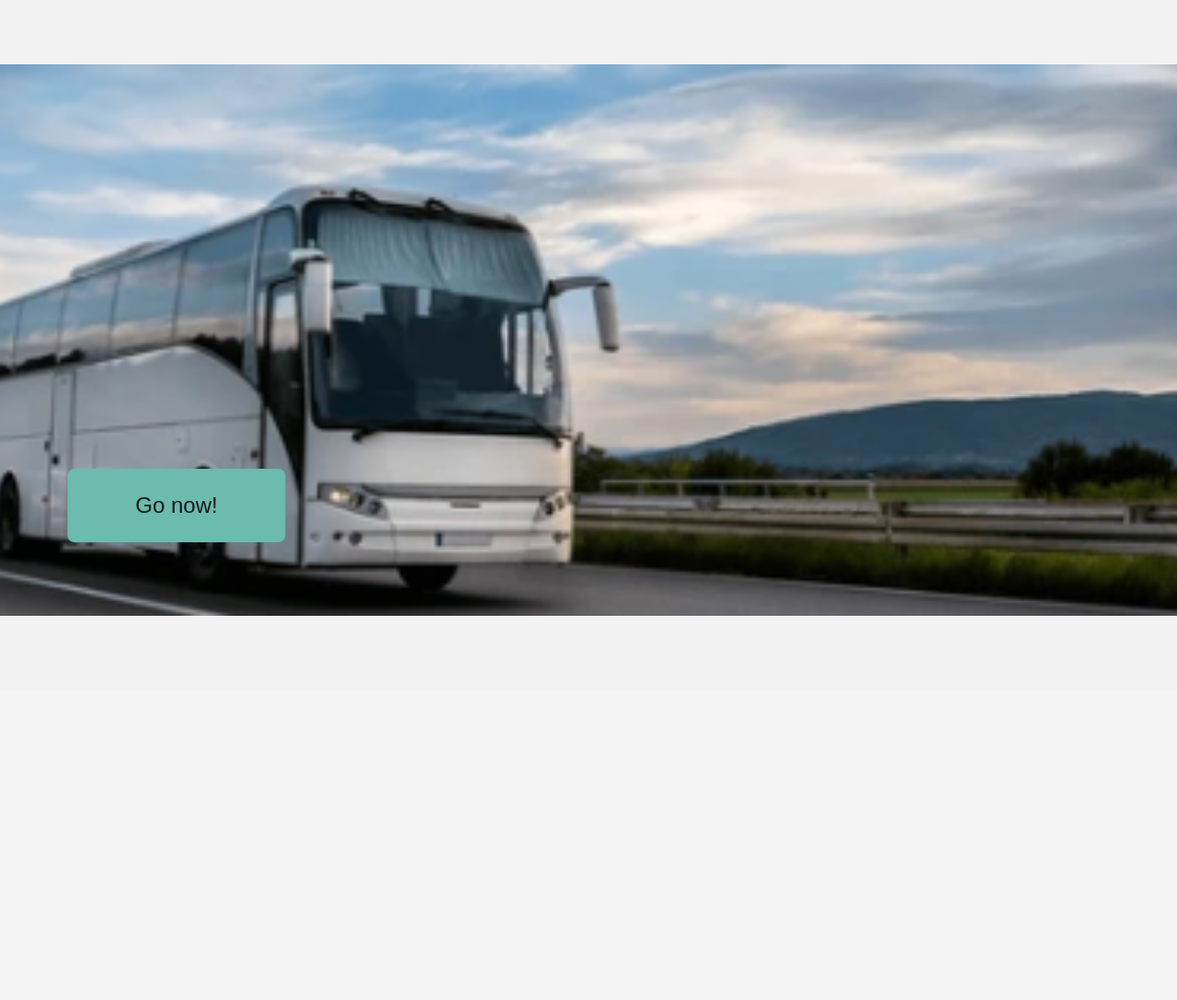
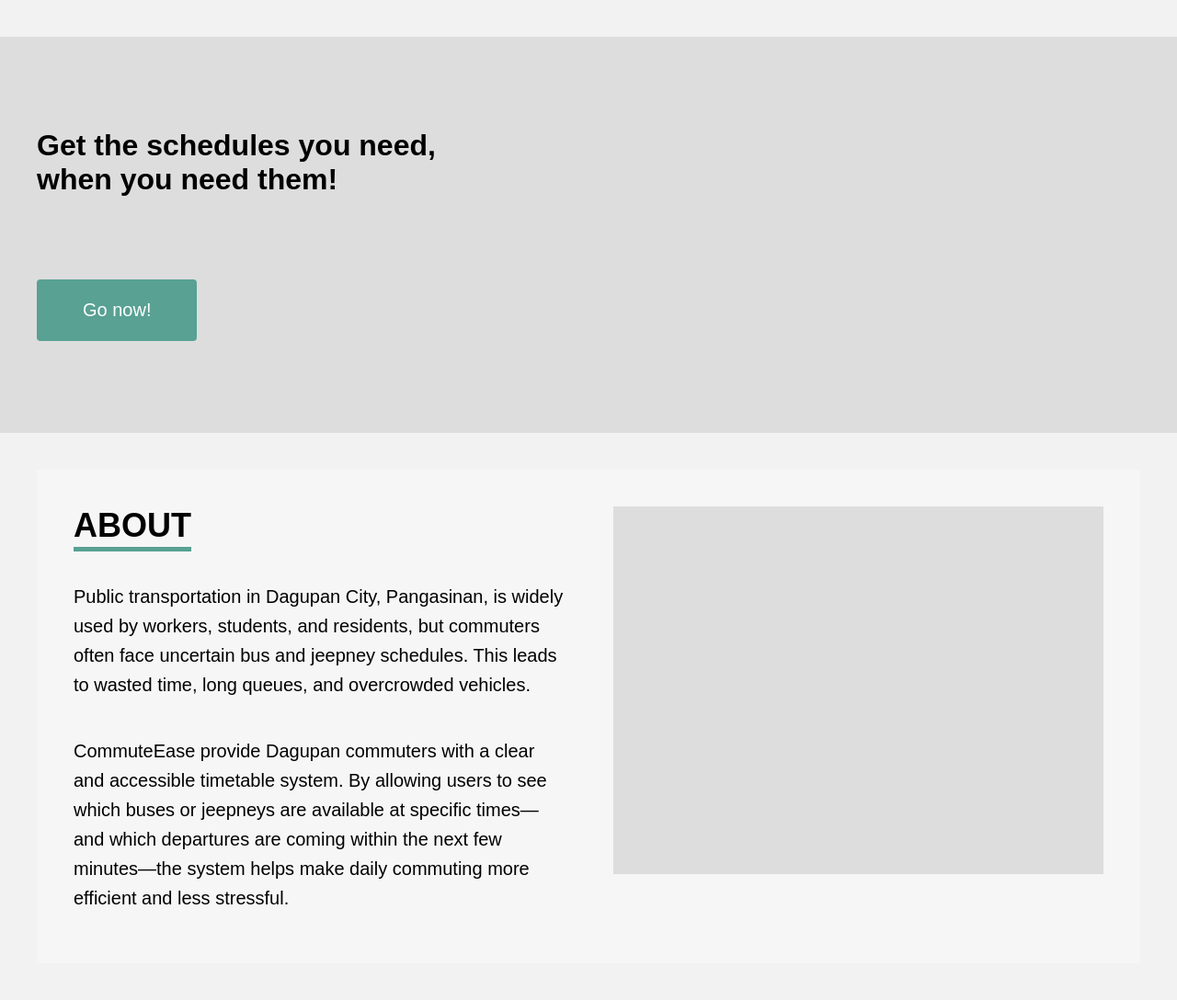
Before and after one commit to bianca-gabriel0/CommuteEase, a PHP site: page /Home.html in a window 1280 px wide. Shown: the part 101-1189 px from the top of the page at 92% size. Before the commit the page ends 771 px from the top, so only its background shows below. Run offline with PHP 8.4, Linux system fonts and the light colour scheme.

Commit message:
update welcome and about section

```diff
--- a/Home.html
+++ b/Home.html
@@ -24,17 +24,29 @@
     </nav>
   </header>
 
-  <section class="welcome-section">
-  <img src="assets/welcome-image.png" alt="Welcome" class="welcome-img">
-  <div class="welcome-overlay">
-    <button class="welcome-btn">Go now!</button>
-  </div>
-</section>
+<!-- Hero Section -->
+  <section class="hero">
+    <h2>Get the schedules you need,<br>when you need them!</h2>
+    <a href="schedules.html" class="btn">Go now!</a>
+  </section>
 
-  <!-- content sa baba -->
-  <div class="content">
-
-  </div>
-
+  <!-- About section -->
+  <section class="about">
+    <div class="about-text">
+      <h3><span class="underline">ABOUT</span></h3>
+      <p>
+        Public transportation in Dagupan City, Pangasinan, is widely used by workers, students,
+        and residents, but commuters often face uncertain bus and jeepney schedules. This leads
+        to wasted time, long queues, and overcrowded vehicles.
+      </p>
+      <p>
+        CommuteEase provide Dagupan commuters with a clear and accessible timetable system. By
+        allowing users to see which buses or jeepneys are available at specific times—and which
+        departures are coming within the next few minutes—the system helps make daily commuting
+        more efficient and less stressful.
+      </p>
+    </div>
+    <div class="about-image"></div>
+  </section>
 </body>
 </html>
--- a/home-style.css
+++ b/home-style.css
@@ -73,40 +73,70 @@ body {
 
 
 
-/* Welcome section */
-.welcome-section {
-  position: relative;
-  width: 100%;
-  margin-top: 70px;
-  height: 600px;
-  overflow: hidden;
+/* Hero Section */
+.hero {
+  background: #ddd;
+  text-align: left;
+  margin-top: 40px;
+  padding: 100px 40px;
 }
 
-.welcome-img {
-  width: 100%;
-  height: 100%;
-  object-fit: cover;
+.hero h2 {
+  font-size: 32px;
+  margin-bottom: 90px;
 }
 
-/* Button overlay */
-.welcome-overlay {
-  position: absolute;
-  top: 80%;
-  left: 15%;
-  transform: translate(-50%, -50%);
+/* Button styled as link */
+.btn {
+  display: inline-block;
+  background-color: #58a193;
+  border: none;
+  padding: 22px 50px;
+  color: #fff;
+  font-size: 20px;
+  cursor: pointer;
+  border-radius: 4px;
+  text-decoration: none;
 }
 
-.welcome-btn {
-  background-color: #6BBBAE;
-  color: rgb(24, 24, 24);
-  border: none;
-  padding: 26px 74px;
-  font-size: 24px;
-  border-radius: 8px;
-  cursor: pointer;
-  transition: 0.3s ease;
+.btn:hover {
+  background-color: #4a8c7f;
 }
 
-.welcome-btn:hover {
-  background-color: #6BBBAE; /* darker green on hover */
+/* About Section */
+.about {
+  display: flex;
+  justify-content: space-between;
+  padding: 40px;
+  background: #f6f6f6;
+  margin: 40px;
 }
+
+.about-text {
+  width: 55%;
+}
+
+.about-text h3 {
+  font-size: 22px;
+  margin-bottom: 15px;
+}
+
+.underline {
+  border-bottom: 5px solid #58a193;
+  padding-bottom: 3px;
+  font-size: 36px;
+}
+
+.about-text p {
+  font-size: 20px;
+  line-height: 1.6;
+  margin-top: 40px;
+  margin-bottom: 15px;
+  margin-right: 50px;
+}
+
+.about-image {
+  width: 50%;
+  background: #ddd;
+  height: 400px;
+}
```
